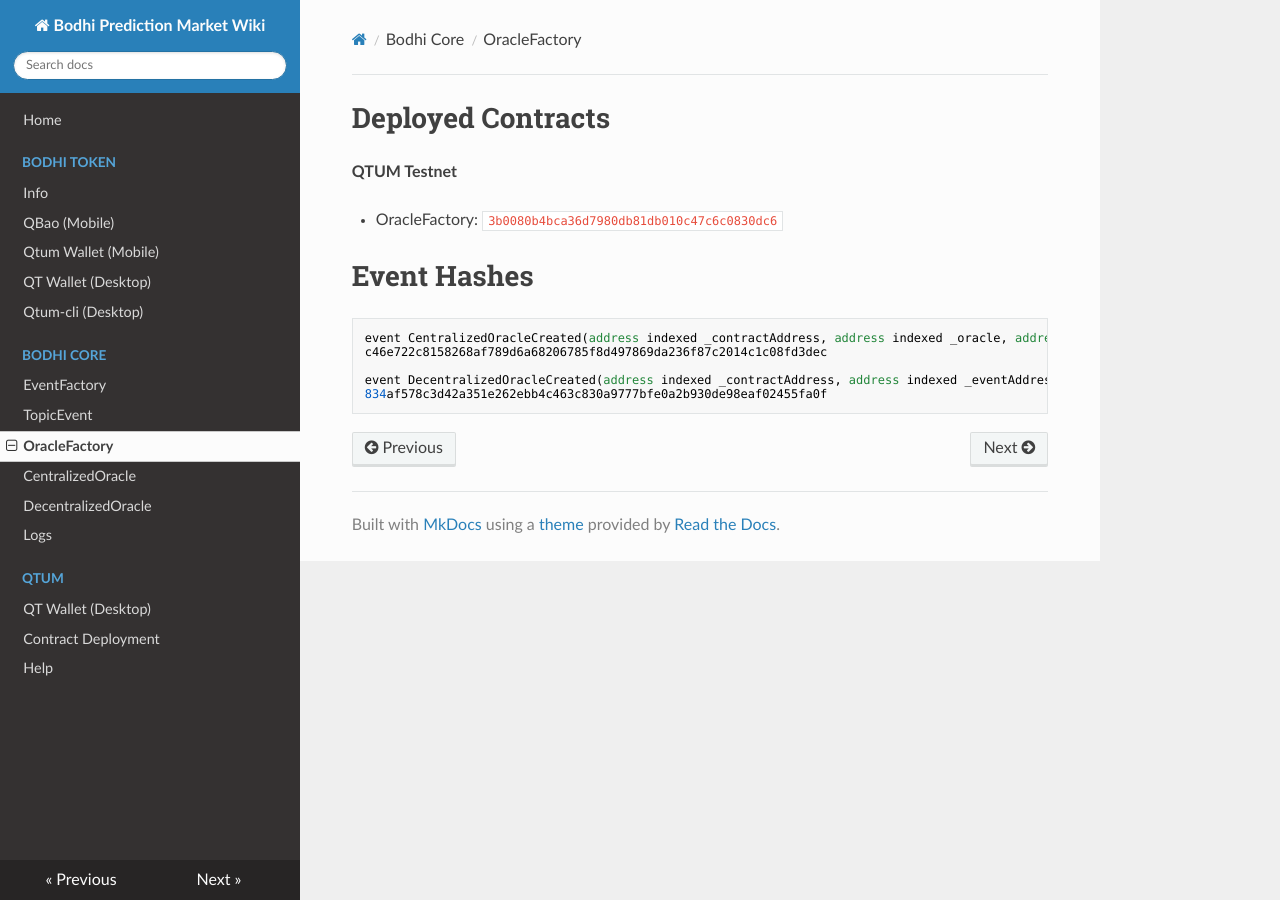
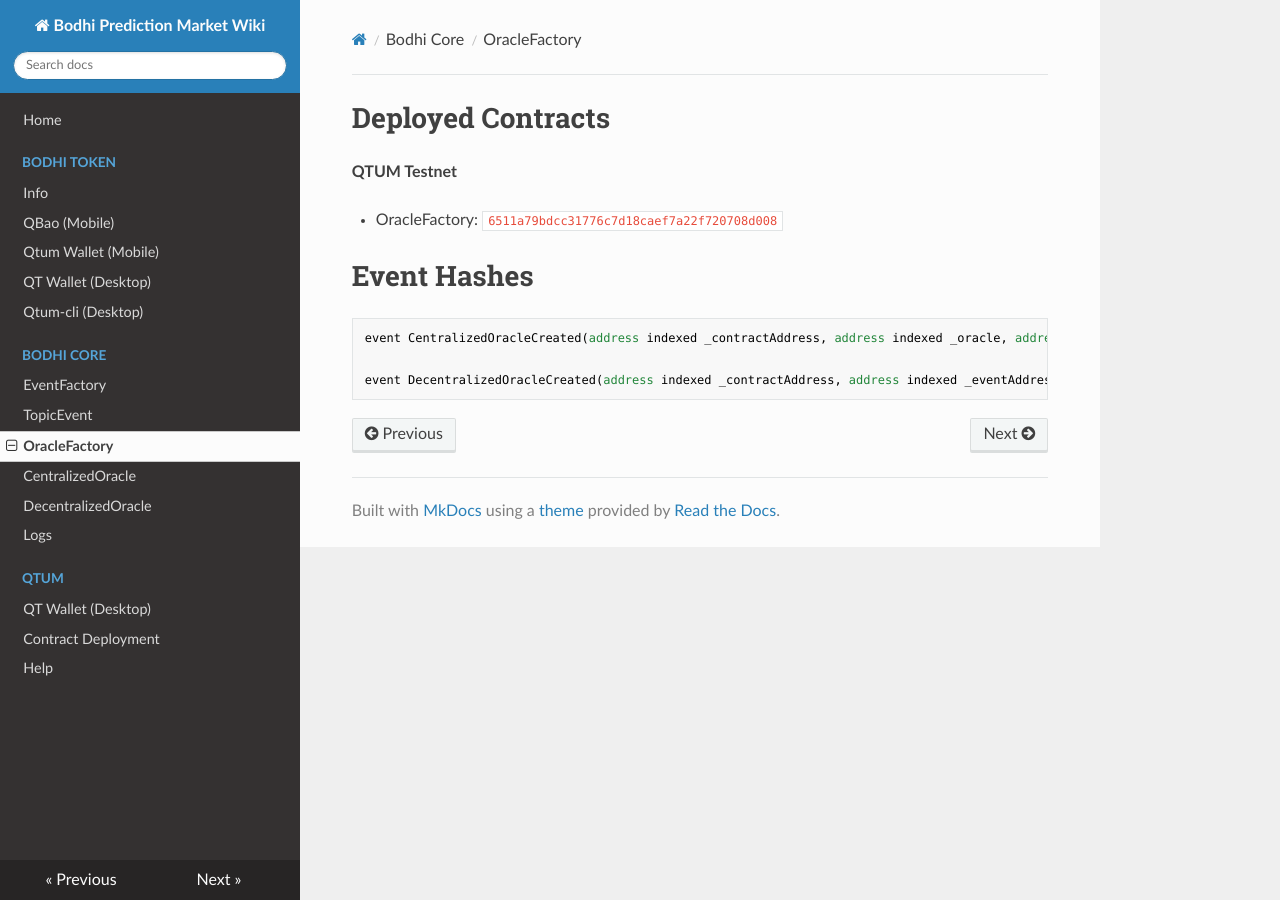
Before and after one commit to bodhiproject/wiki, an MkDocs documentation site: the page built from docs/bodhi_core/oracle_factory.md, in a window 1280 px wide. Built offline with MkDocs 1.6.1, drawn with Linux system fonts in a browser that asks for light colours; nearby versions of some CDN libraries; comment, search, counter and statistics services are not loaded; old or Windows-style settings are respelled for this version of MkDocs.

Commit message:
Update oracle factory

```diff
--- a/docs/bodhi_core/oracle_factory.md
+++ b/docs/bodhi_core/oracle_factory.md
@@ -2,12 +2,11 @@
 
 **QTUM Testnet**
 
-* OracleFactory: `3b0080b4bca36d7980db81db010c47c6c0830dc6`
+* OracleFactory: `6511a79bdcc31776c7d18caef7a22f720708d008`
 
 # Event Hashes
 
-    event CentralizedOracleCreated(address indexed _contractAddress, address indexed _oracle, address indexed _eventAddress, bytes32[10] _eventName, bytes32[10] _eventResultNames, uint8 _numOfResults, uint256 _bettingEndBlock, uint256 _resultSettingEndBlock, uint256 _consensusThreshold)
-    c46e722c8158268af789d6a68206785f8d497869da236f87c2014c1c08fd3dec
+    event CentralizedOracleCreated(address indexed _contractAddress, address indexed _oracle, address indexed _eventAddress, bytes32[10] _name, bytes32[10] _resultNames, uint8 _numOfResults, uint256 _bettingEndBlock, uint256 _resultSettingEndBlock, uint256 _consensusThreshold)
 
-    event DecentralizedOracleCreated(address indexed _contractAddress, address indexed _eventAddress, bytes32[10] _eventName, bytes32[10] _eventResultNames, uint8 _numOfResults, uint8 _lastResultIndex, uint256 _arbitrationEndBlock, uint256 _consensusThreshold)
-    834af578c3d42a351e262ebb4c463c830a9777bfe0a2b930de98eaf02455fa0f
+
+    event DecentralizedOracleCreated(address indexed _contractAddress, address indexed _eventAddress, bytes32[10] _name, bytes32[10] _resultNames, uint8 _numOfResults, uint8 _lastResultIndex, uint256 _arbitrationEndBlock, uint256 _consensusThreshold)
```
